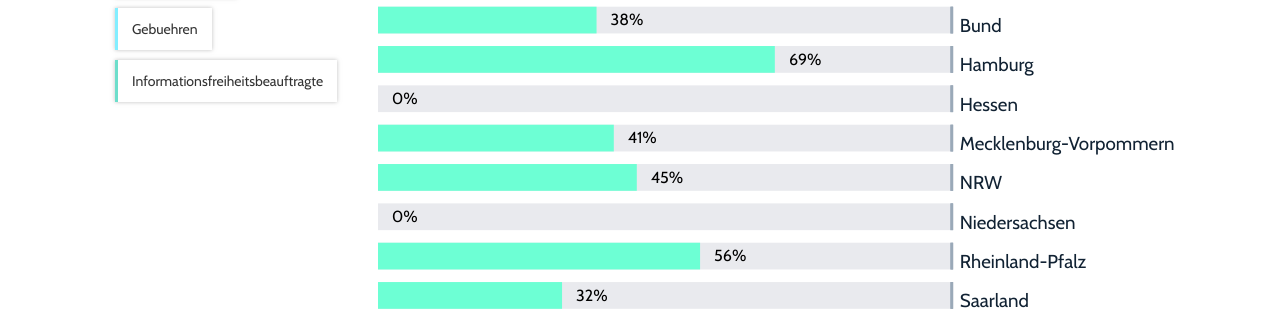
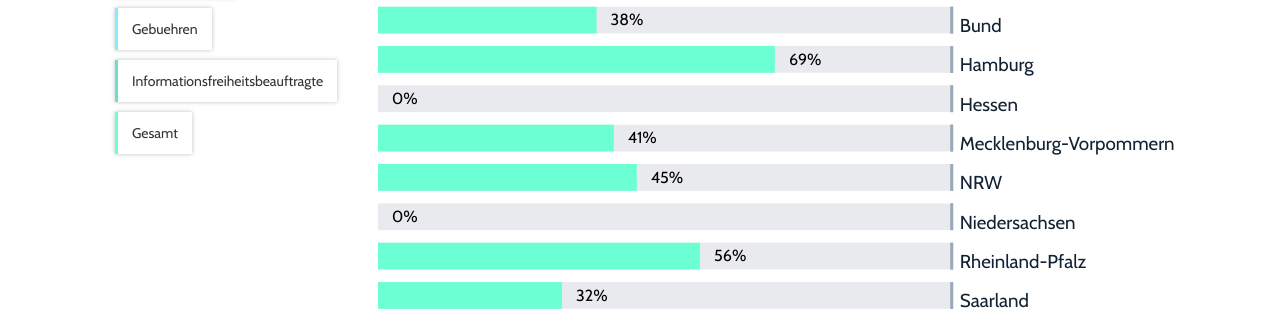
Before and after one commit to okfde/transparenzranking.de, a Jekyll site: the page built from index.html, in a window 1280 px wide and 900 px high, scrolled down 440 px. Shown: the part 136-447 px from the top of the window. Built offline with Jekyll 4.4.1, drawn with Linux system fonts in a browser that asks for light colours; nearby versions of some CDN libraries; library files that are not in the unit come from our copies.

Commit message:
add additional overview Button to barchart

```diff
--- a/index.html
+++ b/index.html
@@ -17,10 +17,14 @@ layout: default
 
   <div class="vis col-md-12" ng-controller="BarchartCtrl">
   {% raw %}
-  <div class="col-md-3">
+  <div class="col-md-3" ng-show="loading_finished" ng-cloak="">
         <div class="col-md-12" ng-repeat="category in categories track by $index">
             <button class="btn-default vis-btn-cat vis-btn-information"
                     ng-style="{'border-left-color': colors[$index % colors.length]}" ng-click="catClick(category, colors[$index])">{{category}}</button>
+        </div>
+        <div class="col-md-12">
+          <button class="btn-default vis-btn-cat vis-btn-information"
+              style="border-left-color: #6dffd4" ng-click="loadOverview()">Gesamt</button>
         </div>
     </div>
     <div class="col-md-9">
```
